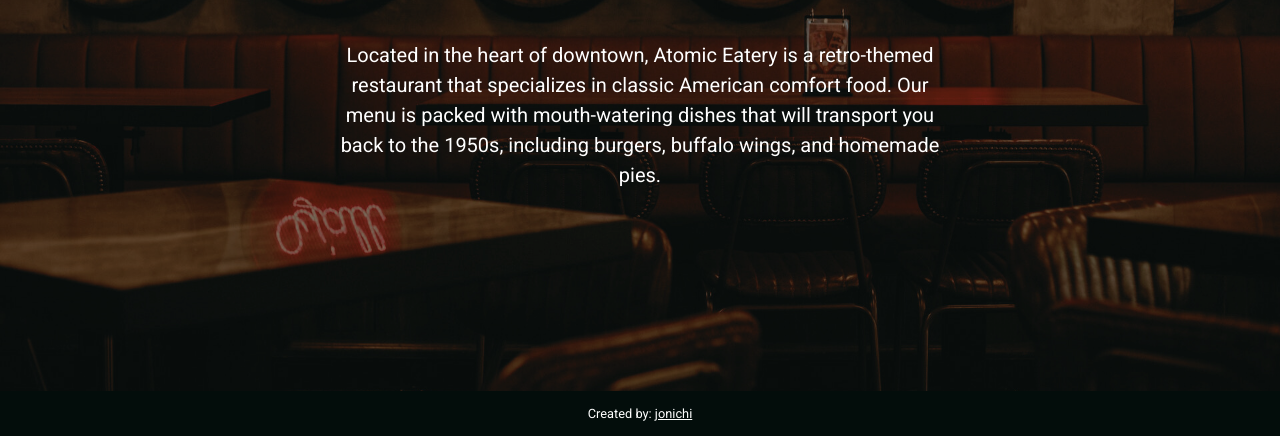
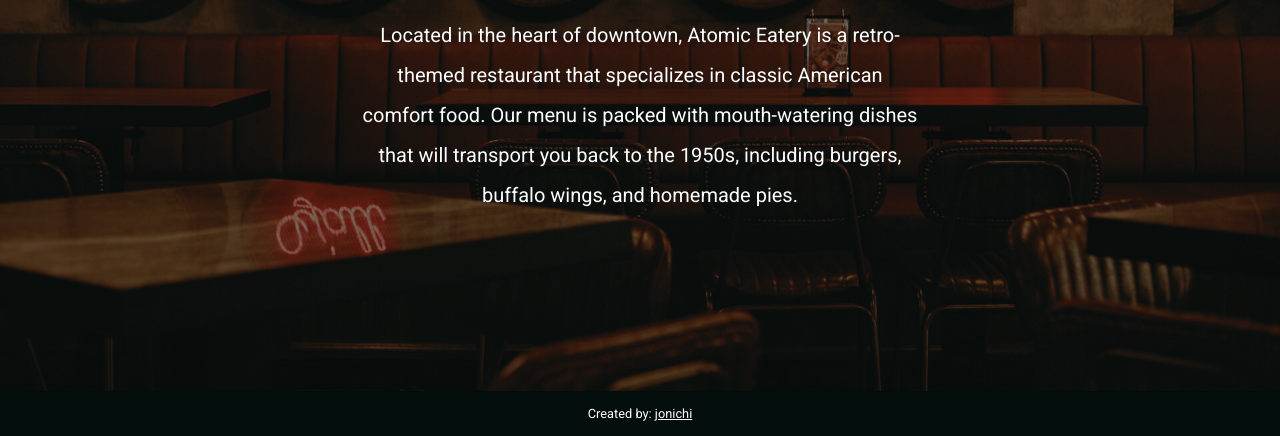
Before and after one commit to jonichi16/odin-restaurant-page, a website built with webpack: page dist/index.html in a window 1280 px wide. Shown: the part 364-800 px from the top of the page. Built offline with Linux system fonts and the light colour scheme.

Commit message:
style: Add styling to contacts page

```diff
--- a/src/stylesheets/styles.css
+++ b/src/stylesheets/styles.css
@@ -116,10 +116,11 @@
   text-decoration: underline;
 }
 
-/* Home page & About page*/
+/* Home page & About page & Contacts page */
 
 .home,
-.about {
+.about,
+.contacts {
   display: flex;
   flex-direction: column;
   align-items: center;
@@ -131,7 +132,6 @@
 .title,
 .description {
   width: 90%;
-  margin: 0 auto;
 }
 
 .title {
@@ -148,7 +148,12 @@
 .description {
   text-align: center;
   font-size: 1rem;
-  max-width: 60ch;
+  line-height: 2;
+  max-width: 55ch;
+}
+
+.contacts .description {
+  width: 75ch;
 }
 
 /* Menu Page */
```
Also changed, not shown: dist/main.js.
